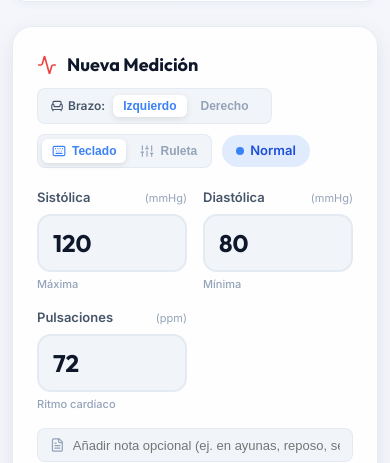
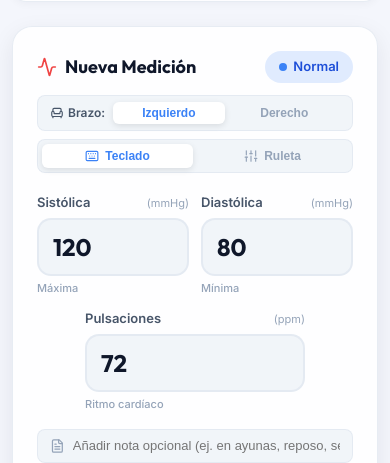
Before and after one commit to el-rocho/ata-elrocho-selhosted, a React (Vite) app: page / in a window 390 px wide. Shown: the part 144-607 px from the top of the page. Built offline with nearby package versions, Linux system fonts and the light colour scheme; no server answers.

Commit message:
style(mobile): posicionar badge de grado junto al titulo y centrar entrada de pulsaciones

```diff
--- a/src/components/ReadingForm.tsx
+++ b/src/components/ReadingForm.tsx
@@ -106,11 +106,23 @@ export const ReadingForm: React.FC<ReadingFormProps> = ({
     <div className="card form-card">
       <div className="form-header">
         <div className="form-title-group">
-          <Activity className="icon-pulse" size={20} />
-          <h2>Nueva Medición</h2>
+          <div className="form-title-left">
+            <Activity className="icon-pulse" size={20} />
+            <h2>Nueva Medición</h2>
+          </div>
+
+          {/* Badge de clasificación en tiempo real */}
+          <div
+            className="live-category-badge"
+            style={{ backgroundColor: category.badgeBg, color: category.badgeText }}
+            title={category.description}
+          >
+            <span className="dot" style={{ backgroundColor: category.colorHex }}></span>
+            {category.name}
+          </div>
         </div>
 
-        <div style={{ display: 'flex', alignItems: 'center', gap: '10px', flexWrap: 'wrap' }}>
+        <div className="form-controls-wrapper">
           <div className="arm-selector-container">
             <label className="arm-label">
               <Armchair size={14} />
@@ -155,15 +167,6 @@ export const ReadingForm: React.FC<ReadingFormProps> = ({
               <Sliders size={14} />
               <span>Ruleta</span>
             </button>
-          </div>
-
-          <div
-            className="live-category-badge"
-            style={{ backgroundColor: category.badgeBg, color: category.badgeText }}
-            title={category.description}
-          >
-            <span className="dot" style={{ backgroundColor: category.colorHex }}></span>
-            {category.name}
           </div>
         </div>
       </div>
--- a/src/index.css
+++ b/src/index.css
@@ -260,20 +260,34 @@ body {
   align-items: center;
   margin-bottom: 20px;
   flex-wrap: wrap;
-  gap: 10px;
+  gap: 12px;
 }
 
 .form-title-group {
   display: flex;
   align-items: center;
-  gap: 10px;
+  gap: 12px;
+  flex-wrap: wrap;
   color: var(--text-primary);
+}
+
+.form-title-left {
+  display: flex;
+  align-items: center;
+  gap: 8px;
 }
 
 .form-title-group h2 {
   font-family: var(--font-display);
   font-size: 18px;
   font-weight: 700;
+}
+
+.form-controls-wrapper {
+  display: flex;
+  align-items: center;
+  gap: 10px;
+  flex-wrap: wrap;
 }
 
 .icon-pulse {
@@ -1392,7 +1406,6 @@ input:checked + .toggle-slider:before {
   .app-header { flex-direction: column; align-items: flex-start; gap: 12px; }
   .header-actions { width: 100%; justify-content: space-between; }
 
-  .metrics-inputs-grid { grid-template-columns: repeat(auto-fit, minmax(130px, 1fr)); }
   .wheel-picker-grid { grid-template-columns: repeat(3, 1fr); gap: 8px; }
   .form-secondary-row { flex-direction: column; align-items: stretch; }
 
@@ -1404,3 +1417,59 @@ input:checked + .toggle-slider:before {
     gap: 10px;
   }
 }
+
+@media (max-width: 640px) {
+  .form-header {
+    flex-direction: column;
+    align-items: stretch;
+    gap: 12px;
+  }
+
+  .form-title-group {
+    width: 100%;
+    justify-content: space-between;
+    align-items: center;
+  }
+
+  .form-controls-wrapper {
+    flex-direction: column;
+    width: 100%;
+    gap: 8px;
+  }
+
+  .arm-selector-container {
+    width: 100%;
+    justify-content: space-between;
+  }
+
+  .arm-chips {
+    flex: 1;
+    justify-content: flex-end;
+  }
+
+  .arm-chip {
+    flex: 1;
+    text-align: center;
+  }
+
+  .input-mode-toggle {
+    width: 100%;
+  }
+
+  .btn-mode-chip {
+    flex: 1;
+    justify-content: center;
+  }
+
+  .metrics-inputs-grid {
+    grid-template-columns: repeat(2, 1fr);
+    gap: 12px;
+  }
+
+  .metrics-inputs-grid .input-group:nth-child(3) {
+    grid-column: 1 / -1;
+    justify-self: center;
+    width: 70%;
+    max-width: 220px;
+  }
+}
```
